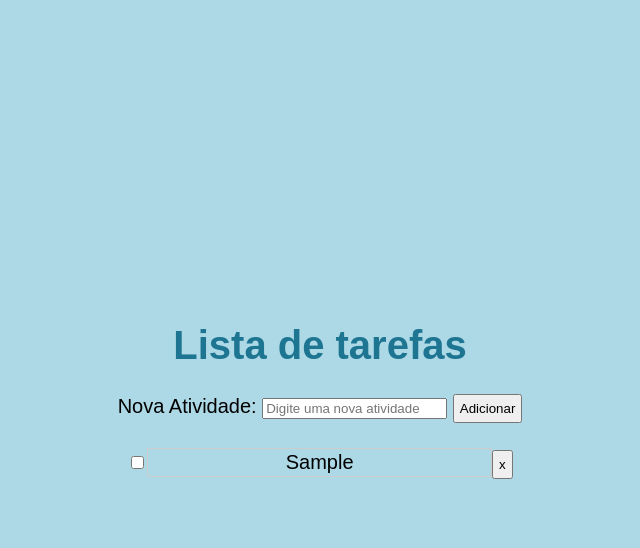
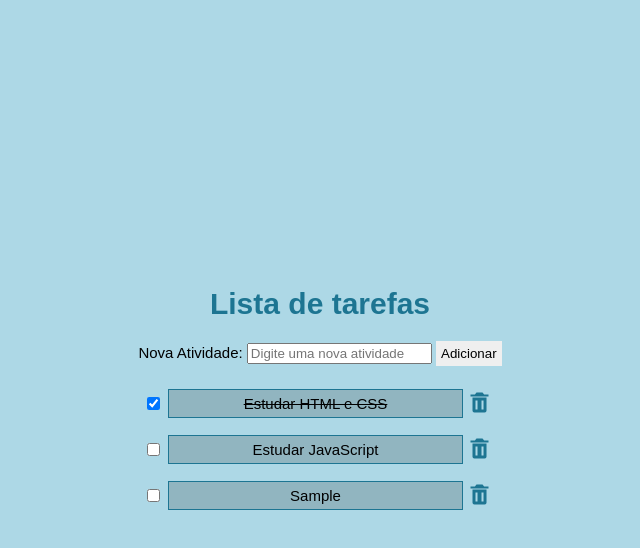
Before and after one commit to MarcosGrechi/Lista-de-tarefas, a plain HTML site: page index.html in a window 1280 px wide. Both pictures are taken after typing "Sample" into the empty fields and a click on the button "Adicionar". Shown: the whole page, without its empty margins (320-960 px from the left). Drawn offline with nearby package versions, Linux system fonts and the light colour scheme.

Commit message:
Add files via upload

```diff
--- a/index.html
+++ b/index.html
@@ -4,10 +4,11 @@
     <meta charset="UTF-8">
     <meta name="viewport" content="width=device-width, initial-scale=1.0">
     <title>Lista de tarefas</title>
-    <link rel="stylesheet" href="style.css">
+    <link href='https://unpkg.com/boxicons@2.1.4/css/boxicons.min.css' rel='stylesheet'>
+
    <style>
         h1 {
-            color:rgb(29, 117, 146);
+            color: rgb(29, 117, 146);
         }
 
         /* Estilos para preencher toda a área do navegador */
@@ -20,7 +21,7 @@
 
         body {
             font-family: Arial, sans-serif;
-            font-size: 20px;
+            font-size: 15px;
             display: flex;
             flex-direction: column;
             justify-content: center;
@@ -34,20 +35,31 @@
 
         button {
             padding: 5px;
+            border: none;
+            cursor: pointer;
+        }
+
+        .check {
+            cursor: pointer;
+        }
+
+        button.delete {
+            background-color: transparent;
+            color: rgb(29, 117, 146);
+            cursor: pointer;
+            font-size: 16px;
+            border: none; /* Adicionado para garantir que o ícone seja visível */
         }
 
         ul {
             list-style: none;
+            padding: 0;
         }
 
         li {
             padding: 5px;
-        }
-
-        /* Remove os pontos e o espaçamento à esquerda da lista */
-        #listaAtividades {
-            list-style-type: none;
-            padding-left: 0;
+            display: flex;
+            align-items: center;
         }
 
         /* Estilo para texto riscado */
@@ -57,10 +69,12 @@
 
         /* Estilo para texto editável */
         .editable {
-            border: 1px solid #ccc;
-            padding: 2px;
-            display: inline-block;
-            width: calc(100% - 56px); /* Largura do texto menos a largura dos botões */
+            border: 1px solid rgb(29, 117, 146);
+            padding: 5px;
+            margin-left: 5px;
+            flex: 1;
+            background-color: rgba(0, 0, 0, 0.165);
+            cursor: text; /* Adicionado para indicar que o texto é editável */
         }
     </style>
 </head>
@@ -71,67 +85,84 @@
         <input type="text" id="novaAtividade" name="novaAtividade" placeholder="Digite uma nova atividade">
         <button id="adicionarAtividade">Adicionar</button>
         <ul id="listaAtividades">
-            <!-- Aqui serão adicionadas as tarefas -->
+            <!-- Tarefas pré-definidas -->
+            <li>
+                <input type="checkbox" class="check" checked onclick="checkTask(this)">
+                <span class="editable concluida" onclick="editTask(this)">Estudar HTML e CSS</span>
+                <button class="delete" onclick="deleteTask(this)"><i class='bx bxs-trash' style='font-size: 24px;'></i></button>
+            </li>
+            <li>
+                <input type="checkbox" class="check" onclick="checkTask(this)">
+                <span class="editable" onclick="editTask(this)">Estudar JavaScript</span>
+                <button class="delete" onclick="deleteTask(this)"><i class='bx bxs-trash' style='font-size: 24px;'></i></button>
+            </li>
         </ul>
     </div>
 
     <script>
-        // Função para adicionar uma nova atividade à lista
-        function adicionarAtividade() {
-            // Obtém o valor digitado pelo usuário
+        function editTask(element) {
+            if (!element.previousElementSibling.checked) {
+                element.setAttribute("contenteditable", true);
+                element.focus();
+            }
+        }
+
+        function deleteTask(button) {
+            button.parentNode.remove();
+        }
+
+        function checkTask(checkbox) {
+            var span = checkbox.nextElementSibling;
+            if (checkbox.checked) {
+                span.classList.add('concluida');
+            } else {
+                span.classList.remove('concluida');
+            }
+        }
+
+        function addTask() {
             var novaAtividade = document.getElementById("novaAtividade").value;
-
-            // Cria um novo item de lista
+            if (novaAtividade.trim() !== "") {
                 var novoItem = document.createElement("li");
-
-            // Cria uma caixa de seleção
                 var checkbox = document.createElement("input");
                 checkbox.type = "checkbox";
+                checkbox.classList.add("check");
                 checkbox.addEventListener("click", function() {
-                // Adiciona ou remove a classe "concluida" no item da lista quando a caixa de seleção é clicada
-                if (this.checked) {
-                    textoAtividade.classList.add("concluida");
-                } else {
-                    textoAtividade.classList.remove("concluida");
-                }
+                    checkTask(this);
                 });
-
-            // Cria o texto da atividade
                 var textoAtividade = document.createElement("span");
                 textoAtividade.textContent = novaAtividade;
                 textoAtividade.classList.add("editable");
-            textoAtividade.addEventListener("dblclick", function() {
-                // Verifica se a tarefa não está concluída antes de tornar o texto editável
+                textoAtividade.addEventListener("click", function() {
                     if (!checkbox.checked) {
-                    textoAtividade.setAttribute("contenteditable", true);
-                    textoAtividade.focus(); // Coloca o foco no texto editável
+                        this.setAttribute("contenteditable", true);
+                        this.focus();
                     }
                 });
                 textoAtividade.addEventListener("blur", function() {
-                textoAtividade.setAttribute("contenteditable", false);
+                    this.setAttribute("contenteditable", false);
                 });
-
-            // Adiciona a caixa de seleção e o texto da atividade ao novo item
                 novoItem.appendChild(checkbox);
                 novoItem.appendChild(textoAtividade);
-
-            // Cria um botão de remoção
                 var botaoRemover = document.createElement("button");
-            botaoRemover.textContent = "x";
+                botaoRemover.classList.add("delete");
+                botaoRemover.innerHTML = "<i class='bx bxs-trash' style='font-size: 24px;'></i>";
                 botaoRemover.onclick = function() {
-                novoItem.remove();
+                    deleteTask(this);
                 };
                 novoItem.appendChild(botaoRemover);
-
-            // Adiciona o novo item à lista
                 document.getElementById("listaAtividades").appendChild(novoItem);
-
-            // Limpa o campo de texto após adicionar a atividade
                 document.getElementById("novaAtividade").value = "";
             }
+        }
 
-        // Adiciona um event listener ao botão para chamar a função ao clicar
-        document.getElementById("adicionarAtividade").addEventListener("click", adicionarAtividade);
+        document.getElementById("adicionarAtividade").addEventListener("click", addTask);
+
+        document.getElementById("novaAtividade").addEventListener("keypress", function(event) {
+            if (event.key === "Enter") {
+                addTask();
+            }
+        });
     </script>
 </body>
 </html>
```
Lines whose indentation alone changed are shown as unchanged.
